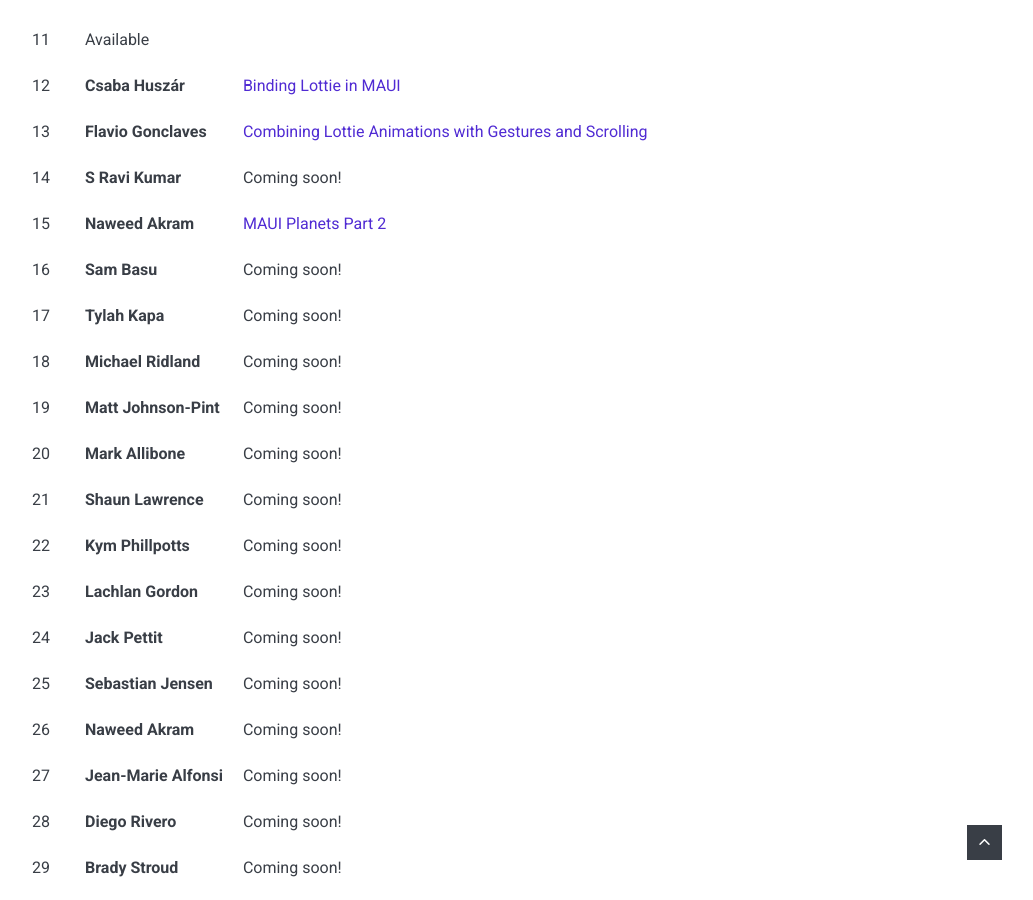
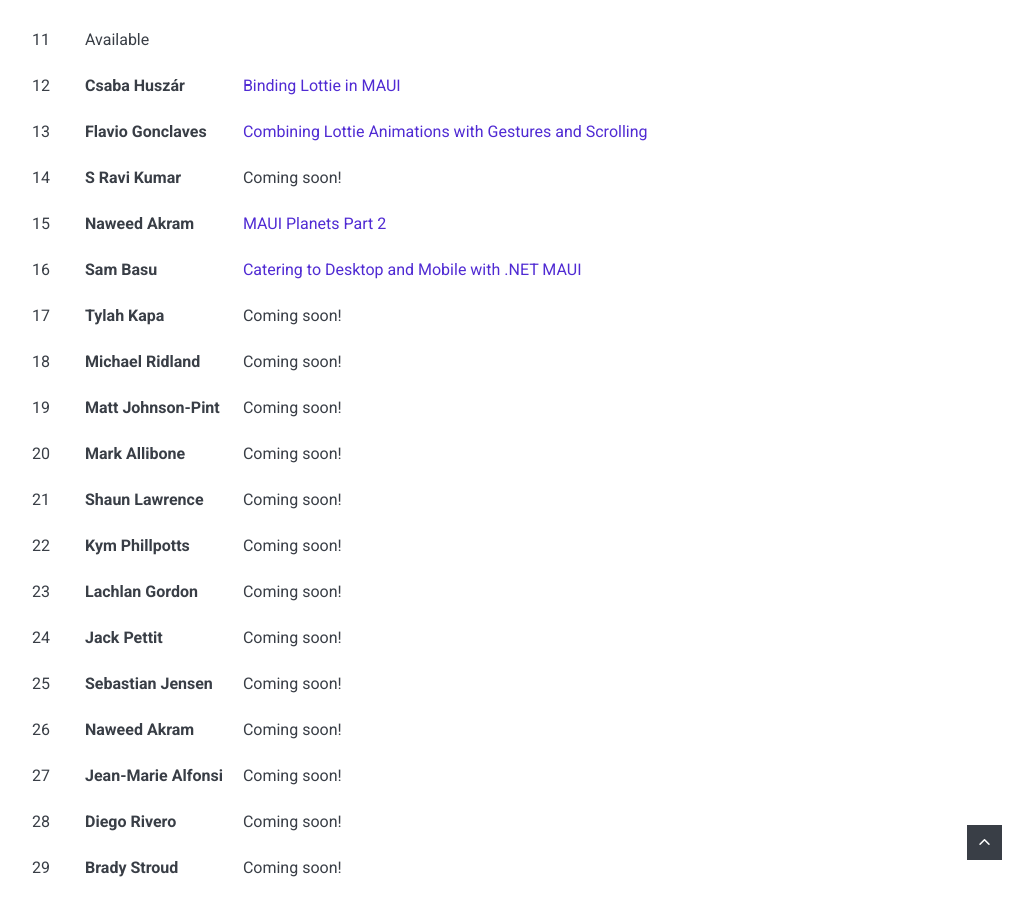
Before and after one commit to matt-goldman/matt-goldman.github.io, a Jekyll site: the page built from docs/_posts/2022-05-19-maui-ui-july.md, in a window 1280 px wide and 900 px high, scrolled down 2699 px. Shown: the whole window, without its empty margins (238-1271 px from the left). Built offline with Jekyll 4.4.1, drawn with Linux system fonts in a browser that asks for light colours; nearby versions of some CDN libraries; comment, search, counter and statistics services are not loaded.

Commit message:
add day 16

```diff
--- a/docs/_posts/2022-05-19-maui-ui-july.md
+++ b/docs/_posts/2022-05-19-maui-ui-july.md
@@ -56,7 +56,7 @@
 | 13   | **Flavio Gonclaves**   | [Combining Lottie Animations with Gestures and Scrolling](https://www.cayas.de/blog/lottie-animations-gestures-and-scrolling)                |
 | 14   | **S Ravi Kumar**       | Coming soon!                |
 | 15   | **Naweed Akram**          | [MAUI Planets Part 2](https://blogs.xgenoapps.com/post/2022/07/15/maui-planets-part-2)                            |
-| 16   | **Sam Basu**           | Coming soon!                |
+| 16   | **Sam Basu**           | [Catering to Desktop and Mobile with .NET MAUI](https://t.co/cQ6vEUYBn0)                |
 | 17   | **Tylah Kapa**        | Coming soon!                |
 | 18   | **Michael Ridland**    | Coming soon!                |
 | 19   | **Matt Johnson-Pint**  | Coming soon!                |
```
